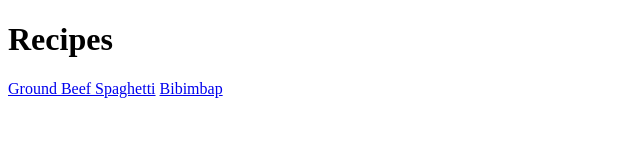
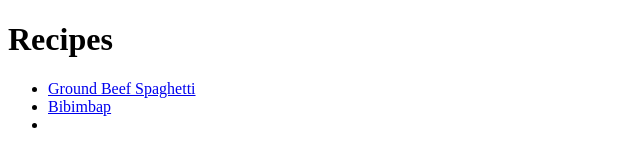
Before and after one commit to Arussel1/odin-recipes, a plain HTML site: page index.html in a window 1280 px wide. Shown: the whole page, without its empty margins (0-640 px from the left). Drawn offline with Linux system fonts and the light colour scheme.

Commit message:
Set recipes to unorder list for better visual

```diff
--- a/index.html
+++ b/index.html
@@ -7,7 +7,10 @@
 </head>
 <body>
     <h1>Recipes</h1>
-    <a href="recipes/spaghetti.html">Ground Beef Spaghetti</a>
-    <a href="recipes/bibimbap.html">Bibimbap</a>
+    <ul>
+        <li><a href="recipes/spaghetti.html">Ground Beef Spaghetti</a></li>
+        <li><a href="recipes/bibimbap.html">Bibimbap</a></li>
+        <li></li>
+    </ul>
 </body>
 </html>
```
